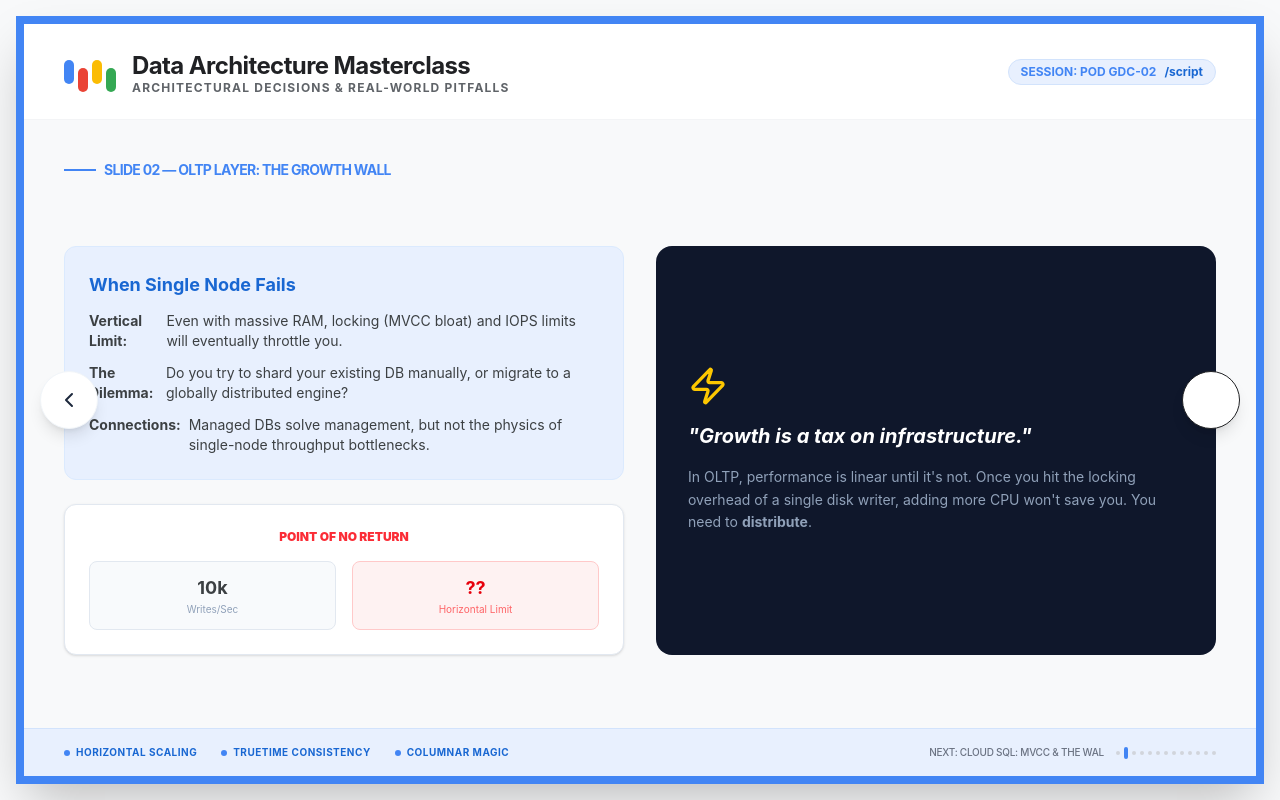
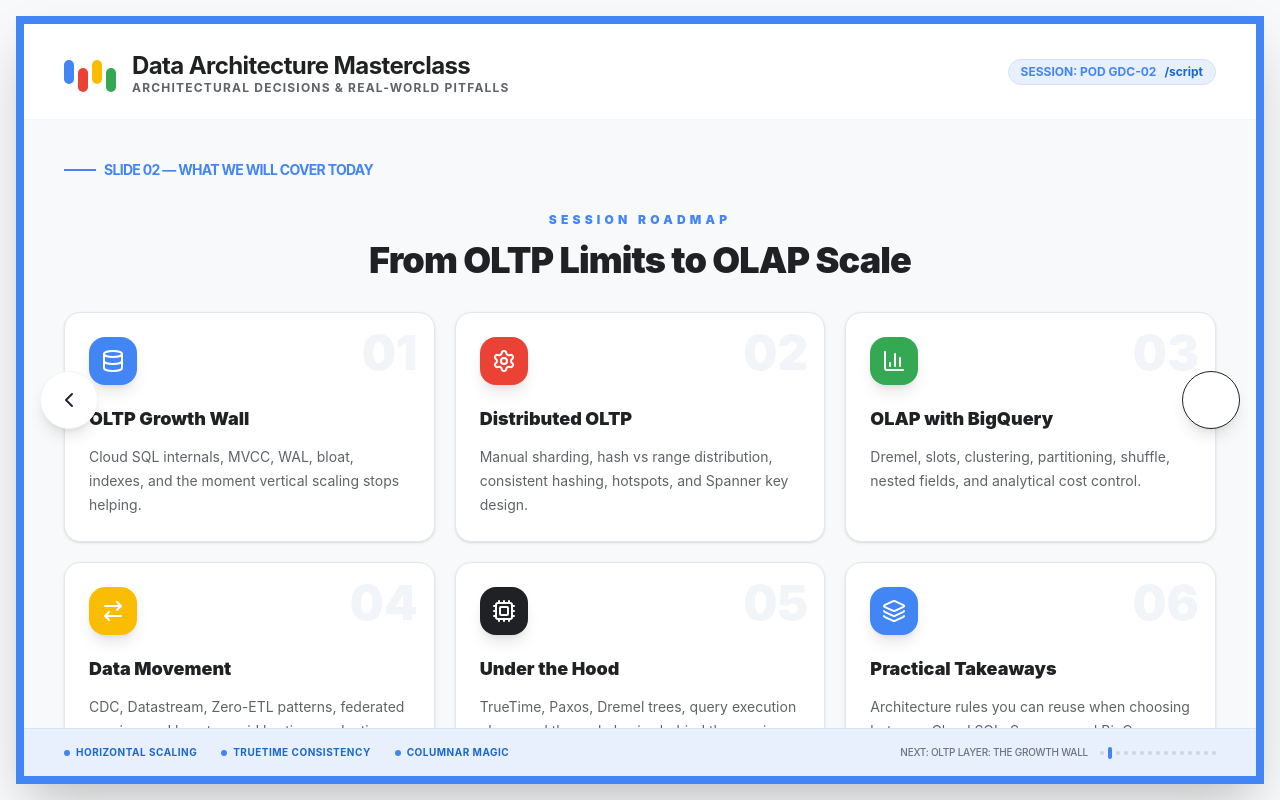
Before and after one commit to TheMasterRoot/Distributed-OLTP-vs-OLAP-on-GCP, a React (Vite) app: page / in a window 1280 px wide. Both pictures are taken after a click on the button 1211 px from the left and 400 px from the top of the page. Built offline with nearby package versions, Linux system fonts and the light colour scheme.

Commit message:
fix routes navigation

```diff
--- a/src/App.tsx
+++ b/src/App.tsx
@@ -79,6 +79,74 @@ const slides: Slide[] = [
 
         <div className="pt-8 text-[10px] font-bold text-[#4285F4] uppercase tracking-[0.3em] bg-blue-50 px-4 py-2 rounded-full border border-blue-100">
           Senior Data Engineering Series • 2026
+        </div>
+      </div>
+    )
+  },
+  {
+    id: 'session-roadmap',
+    title: 'What We Will Cover Today',
+    accentColor: GCP_COLORS.blue,
+    content: (
+      <div className="w-full max-w-6xl">
+        <div className="mb-8 text-center">
+          <p className="text-xs font-black uppercase tracking-[0.35em] text-[#4285F4]">Session Roadmap</p>
+          <h2 className="mt-3 text-4xl font-black tracking-tight text-[#202124]">From OLTP Limits to OLAP Scale</h2>
+        </div>
+
+        <div className="grid grid-cols-1 md:grid-cols-3 gap-5">
+          {[
+            {
+              icon: Database,
+              title: 'OLTP Growth Wall',
+              text: 'Cloud SQL internals, MVCC, WAL, bloat, indexes, and the moment vertical scaling stops helping.',
+              color: GCP_COLORS.blue
+            },
+            {
+              icon: Settings,
+              title: 'Distributed OLTP',
+              text: 'Manual sharding, hash vs range distribution, consistent hashing, hotspots, and Spanner key design.',
+              color: GCP_COLORS.red
+            },
+            {
+              icon: BarChart3,
+              title: 'OLAP with BigQuery',
+              text: 'Dremel, slots, clustering, partitioning, shuffle, nested fields, and analytical cost control.',
+              color: GCP_COLORS.green
+            },
+            {
+              icon: ArrowRightLeft,
+              title: 'Data Movement',
+              text: 'CDC, Datastream, Zero-ETL patterns, federated queries, and how to avoid hurting production.',
+              color: GCP_COLORS.yellow
+            },
+            {
+              icon: Cpu,
+              title: 'Under the Hood',
+              text: 'TrueTime, Paxos, Dremel trees, query execution plans, and the real physics behind the services.',
+              color: GCP_COLORS.dark
+            },
+            {
+              icon: Layers,
+              title: 'Practical Takeaways',
+              text: 'Architecture rules you can reuse when choosing between Cloud SQL, Spanner, and BigQuery.',
+              color: GCP_COLORS.blue
+            }
+          ].map((item, index) => {
+            const Icon = item.icon;
+            return (
+              <div key={item.title} className="group relative overflow-hidden rounded-2xl border border-slate-200 bg-white p-6 shadow-sm transition hover:-translate-y-1 hover:shadow-xl">
+                <div className="absolute right-4 top-4 text-5xl font-black text-slate-100">{String(index + 1).padStart(2, '0')}</div>
+                <div className="relative">
+                  <div className="mb-5 flex h-12 w-12 items-center justify-center rounded-2xl text-white shadow-lg" style={{ backgroundColor: item.color }}>
+                    <Icon className="h-6 w-6" />
+                  </div>
+                  <h3 className="mb-3 text-lg font-black text-[#202124]">{item.title}</h3>
+                  <p className="text-sm leading-6 text-[#5F6368]">{item.text}</p>
+                </div>
+              </div>
+            );
+          })}
         </div>
       </div>
     )
@@ -247,7 +315,7 @@ ON orders(created_at DESC);`}
   },
   {
     id: 'manual-sharding',
-    title: 'Distributed OLTP: The Manual Path',
+    title: 'Distributed OLTP: Hash vs Range Sharding',
     accentColor: GCP_COLORS.red,
     content: (
       <div className="grid grid-cols-1 md:grid-cols-2 gap-8 w-full max-w-6xl">
@@ -291,6 +359,66 @@ ON orders(created_at DESC);`}
                 <li>• Backup/Restore consistency across shards is hard</li>
                 <li>• Complexity moves to the Developers</li>
              </ul>
+          </div>
+        </div>
+      </div>
+    )
+  },
+  {
+    id: 'consistent-hashing',
+    title: 'Avoiding Hotspots with Consistent Hashing',
+    accentColor: GCP_COLORS.red,
+    content: (
+      <div className="grid grid-cols-1 md:grid-cols-[1.1fr_0.9fr] gap-8 w-full max-w-6xl">
+        <div className="space-y-6">
+          <div className="rounded-2xl border border-red-100 bg-red-50 p-6">
+            <h3 className="mb-4 flex items-center gap-3 text-xl font-black text-[#EA4335]">
+              <AlertTriangle className="h-6 w-6" />
+              Hotspot = Too Much Traffic in One Place
+            </h3>
+            <p className="text-sm leading-7 text-slate-700">
+              Hotspots happen when writes concentrate on one shard, one key range, or one physical partition.
+              Sequential IDs, timestamps, and high-traffic tenants are classic causes.
+            </p>
+          </div>
+
+          <div className="grid grid-cols-1 sm:grid-cols-2 gap-4">
+            <div className="rounded-xl border border-slate-200 bg-white p-5 shadow-sm">
+              <h4 className="mb-2 text-sm font-black text-slate-800">Problem: Modulo Hashing</h4>
+              <pre className="rounded-lg bg-slate-900 p-3 text-[10px] text-green-400">
+{`shard = hash(user_id) % 10
+
+// Add one shard:
+shard = hash(user_id) % 11
+
+// Many keys move.`}
+              </pre>
+            </div>
+            <div className="rounded-xl border border-slate-200 bg-white p-5 shadow-sm">
+              <h4 className="mb-2 text-sm font-black text-slate-800">Fix: Consistent Hashing</h4>
+              <p className="text-xs leading-6 text-slate-600">
+                Place shards on a logical hash ring. When a new shard is added, only a portion of the key space moves.
+                Use virtual nodes to smooth the distribution.
+              </p>
+            </div>
+          </div>
+        </div>
+
+        <div className="rounded-3xl bg-slate-900 p-8 text-white shadow-2xl">
+          <Globe className="mb-5 h-10 w-10 text-[#FBBC04]" />
+          <h3 className="mb-4 text-2xl font-black">Design the Key for the Traffic</h3>
+          <div className="space-y-5 text-sm leading-7 text-slate-300">
+            <p>
+              Hashing spreads rows, but the real goal is spreading load. If one tenant creates 40% of writes,
+              hashing only by <code className="rounded bg-white/10 px-1">tenant_id</code> can still create a hot shard.
+            </p>
+            <p>
+              Better options include compound keys like <code className="rounded bg-white/10 px-1">hash(tenant_id + user_id)</code>
+              or write buckets such as <code className="rounded bg-white/10 px-1">hash(user_id) + time_bucket</code>.
+            </p>
+          </div>
+          <div className="mt-8 rounded-2xl border border-white/10 bg-white/5 p-4 text-xs font-bold uppercase tracking-widest text-[#FBBC04]">
+            Hash design is workload design.
           </div>
         </div>
       </div>
@@ -552,7 +680,7 @@ SELECT * FROM logs WHERE SEARCH(message, 'error 500');`}
   },
   {
     id: 'qa',
-    title: 'Discussion & Deep Dive',
+    title: 'Discussion & Repository',
     accentColor: GCP_COLORS.blue,
     content: (
       <div className="flex flex-col items-center justify-center h-full text-center space-y-12">
@@ -564,6 +692,25 @@ SELECT * FROM logs WHERE SEARCH(message, 'error 500');`}
         <div className="space-y-4">
           <h2 className="text-5xl font-black text-slate-900 uppercase tracking-tighter italic">Questions?</h2>
           <p className="text-xl text-slate-500 font-medium tracking-wide">Let's discuss Slot management, Spanner split points, or Federation strategies.</p>
+        </div>
+
+        <div className="grid grid-cols-1 sm:grid-cols-2 gap-4 w-full max-w-3xl">
+          <a
+            href="https://github.com/TheMasterRoot/Distributed-OLTP-vs-OLAP-on-GCP"
+            target="_blank"
+            rel="noreferrer"
+            className="rounded-2xl border border-slate-200 bg-white p-4 text-left shadow-sm transition hover:-translate-y-1 hover:shadow-xl"
+          >
+            <p className="text-[10px] font-black uppercase tracking-[0.25em] text-[#4285F4]">Repository</p>
+            <p className="mt-2 text-sm font-bold text-slate-800">Download the source and presentation material</p>
+          </a>
+          <a
+            href="/script"
+            className="rounded-2xl border border-[#D2E3FC] bg-[#E8F0FE] p-4 text-left shadow-sm transition hover:-translate-y-1 hover:shadow-xl"
+          >
+            <p className="text-[10px] font-black uppercase tracking-[0.25em] text-[#1967D2]">Speaker Notes</p>
+            <p className="mt-2 text-sm font-bold text-slate-800">Open the full speech at /script</p>
+          </a>
         </div>
 
         <div className="pt-8 flex flex-col items-center gap-4">
```
